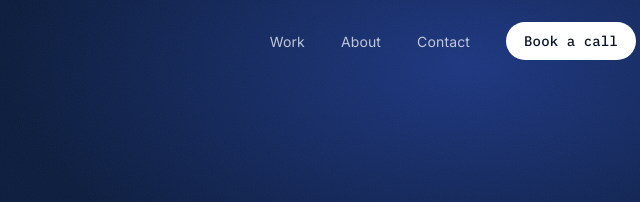
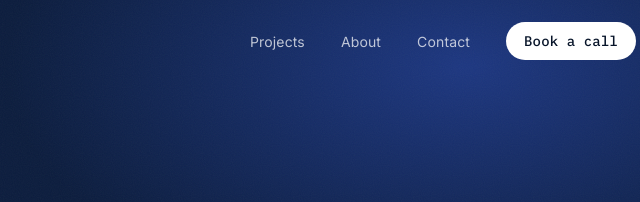
Before and after one commit to pushback45/pushback45.github.io, a plain HTML site: page index.html in a window 1280 px wide. Shown: the top 202 px of the page, 584-1224 px from the left. Drawn offline with Linux system fonts and the light colour scheme.

Commit message:
Test automatic deployment

```diff
--- a/index.html
+++ b/index.html
@@ -17,7 +17,7 @@
       <div class="wrap nav-inner">
         <a href="#top" class="logotype"><span class="dot"></span>CLARENCE</a>
         <nav class="links">
-          <a href="#work">Work</a>
+          <a href="#work">Projects</a>
           <a href="#about">About</a>
           <a href="#contact">Contact</a>
           <a href="#contact" class="nav-cta">Book a call</a>
```
